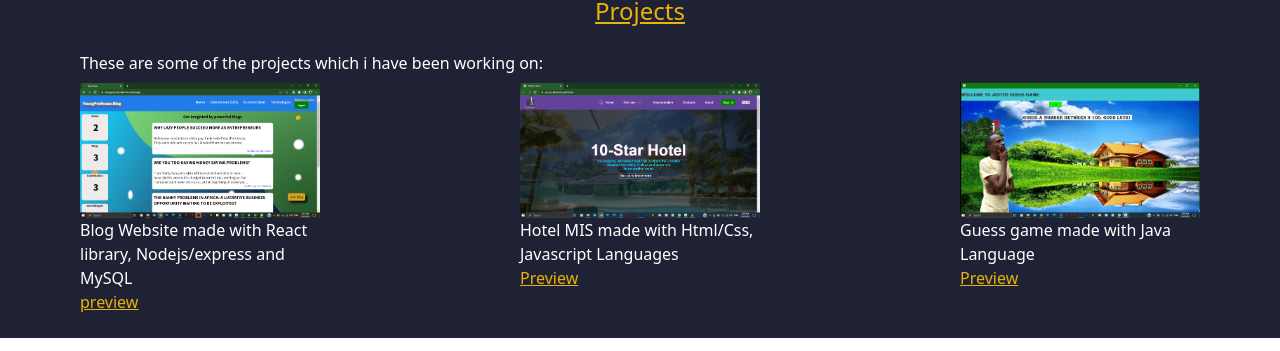
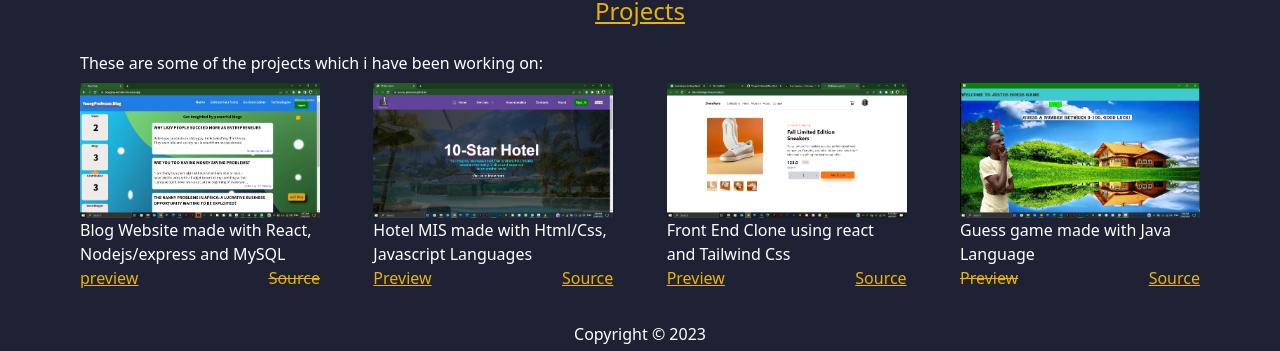
Before and after one commit to gitaujustus/My-Portifolio, a React (Create React App) app: page /projects in a window 1280 px wide. Shown: the part 573-924 px from the top of the page. Built offline with nearby package versions, Linux system fonts and the light colour scheme; the HTML template or start-up script is replaced by a standard one.

Commit message:
projects Added

```diff
--- a/src/App.js
+++ b/src/App.js
@@ -21,6 +21,7 @@ function App() {
             <Route path="/Experience" element={<Experience />} />
           </Route>
         </Routes>
+        <p className="text-center text-white p-2">Copyright © 2023</p>
       </div>
     </BrowserRouter>
   );
--- a/src/Components/projects.js
+++ b/src/Components/projects.js
@@ -1,29 +1,48 @@
 import GuessGame from '../photos/GuessGame.png'
 import Hotel from '../photos/Hotel.png'
 import BlogWeb from '../photos/BlogWeb.png'
+import challenge from '../photos/challenge.png'
 
 
 const projects = () => {
   return (
     <div id='projects' className="mx-auto px-6 sm:px-10 md:px-20 about">
-      <h1 className="text-2xl text-yellow-500 underline text-white text-center p-4">Projects</h1>
+      <h1 className="text-2xl text-yellow-500 underline text-center p-4">Projects</h1>
       <div>
         <p className="text-white my-2">These are some of the projects which i have been working on:</p>
       <div className="flex justify-between projects">
         <div className="w-60 box-border ">
-            <img src={BlogWeb} alt="guessgame" />
-        <p className='text-white'>Blog Website made with React library, Nodejs/express and MySQL</p>
+           <a href="https://blogging-website-five.vercel.app/" target="_blank"><img src={BlogWeb} alt="InnovateZone" /></a>
+        <p className='text-white'>Blog Website made with React, Nodejs/express and MySQL</p>
+        <div className='flex justify-between'>
             <p className='text-yellow-500 underline'><a href="https://blogging-website-five.vercel.app/">preview</a></p>
+            <p className='text-yellow-500 line-through'><a href="#">Source</a></p>
+        </div>
         </div>
         <div className="w-60 box-border">
-            <img src={Hotel} alt="Hotel MIS" />
+           <a href="https://young-professor.github.io/" target="_blank"><img src={Hotel} alt="Hotel MIS" /></a>
         <p className='text-white'>Hotel MIS made with Html/Css, Javascript Languages</p>
-        <p><a className='text-yellow-500 underline' href="https://young-professor.github.io/">Preview</a></p>
+        <div className='flex justify-between'>
+          <p><a className='text-yellow-500 underline' href="https://young-professor.github.io/" target="_blank">Preview</a></p>
+          <p><a className='text-yellow-500 underline' href="https://github.com/Young-Professor/Young-Professor.github.io" target="_blank">Source</a></p>
+        </div>
+
         </div>
         <div className="w-60 box-border ">
-        <img src={GuessGame} alt="guessgame" />
-        <p className='text-white'>Guess game made with Java Language</p>
-        <p><a className='text-yellow-500 underline' href="https://github.com/Young-Professor/Mind-GuessGame">Preview</a></p>
+        <a href="https://the-challenge-blue.vercel.app/" target="_blank"><img src={challenge} alt="the challenge" /></a>
+          <p className='text-white'>Front End Clone using react and Tailwind Css</p>
+          <div className='flex justify-between'>
+          <p><a className='text-yellow-500 underline' href="https://the-challenge-blue.vercel.app/" target="_blank">Preview</a></p>
+          <p><a className='text-yellow-500 underline' href="https://github.com/Young-Professor/Web.challenge" target="_blank">Source</a></p>
+          </div>
+        </div>
+        <div className="w-60 box-border ">
+          <a href="https://github.com/Young-Professor/Mind-GuessGame" target="_blank"><img src={GuessGame} alt="guessgame" /></a>
+          <p className='text-white'>Guess game made with Java Language</p>
+          <div className='flex justify-between'>
+          <p><a className='text-yellow-500 line-through' href="#">Preview</a></p>
+          <p><a className='text-yellow-500 underline' href="https://github.com/Young-Professor/Mind-GuessGame" target="_blank">Source</a></p>
+          </div>
         </div>
       </div>
       </div>
```
Also changed, not shown: src/photos/challenge.png (added).
